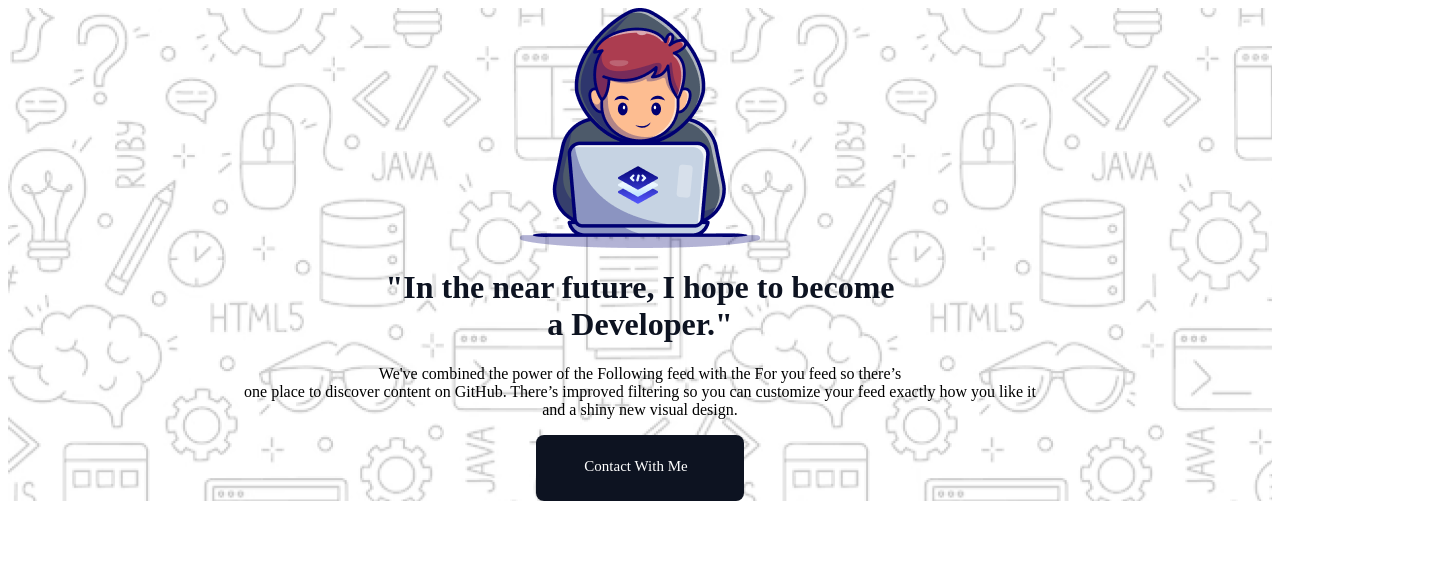
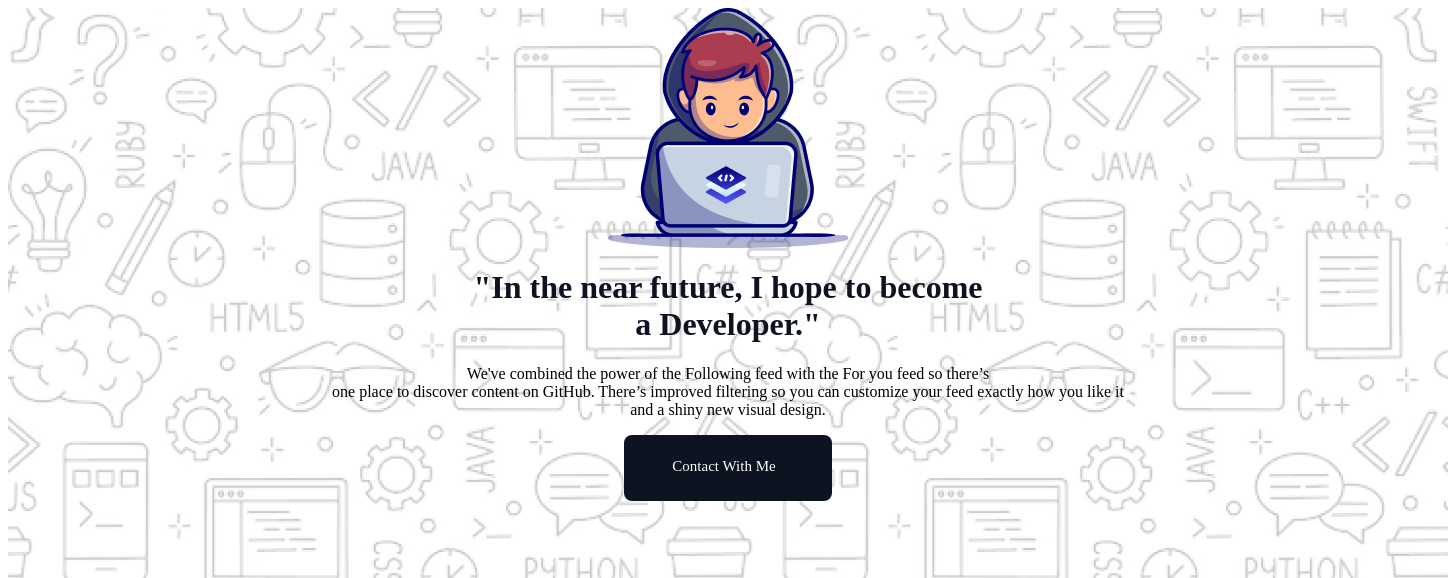
Before and after one commit to akikhosainnirob/Assignment-1-F, a plain HTML site: page index.html in a window 1280 px wide. Shown: the top 578 px of the page, 1448 px wide, since content can reach past the window. Drawn offline with Linux system fonts and the light colour scheme; a web font is replaced by a local one.

Commit message:
first commit

```diff
--- a/index.html
+++ b/index.html
@@ -9,9 +9,16 @@
 <link href="https://fonts.googleapis.com/css2?family=Azeret+Mono:ital,wght@0,100..900;1,100..900&display=swap" rel="stylesheet">
 
 <style>
-    body> header {
+    body > header {
     background-image: url('/assets/Hero-bg.png');
-    display: flow-root;
+    width: 1440px;
+height: 652px;
+left: auto;
+right: auto;
+top: 131px;
+bottom: 4462px;
+
+
 }
 
 
@@ -640,11 +647,7 @@
 </style>
 </head>
 <body>
-    <nav>
-
-    </nav>
     <header>
-
         <img class="f1" src="/assets/Group.png" alt="Photo">
        <h1 class="title">"In the near future, I hope to become <br>
         a Developer."</h1>
```
